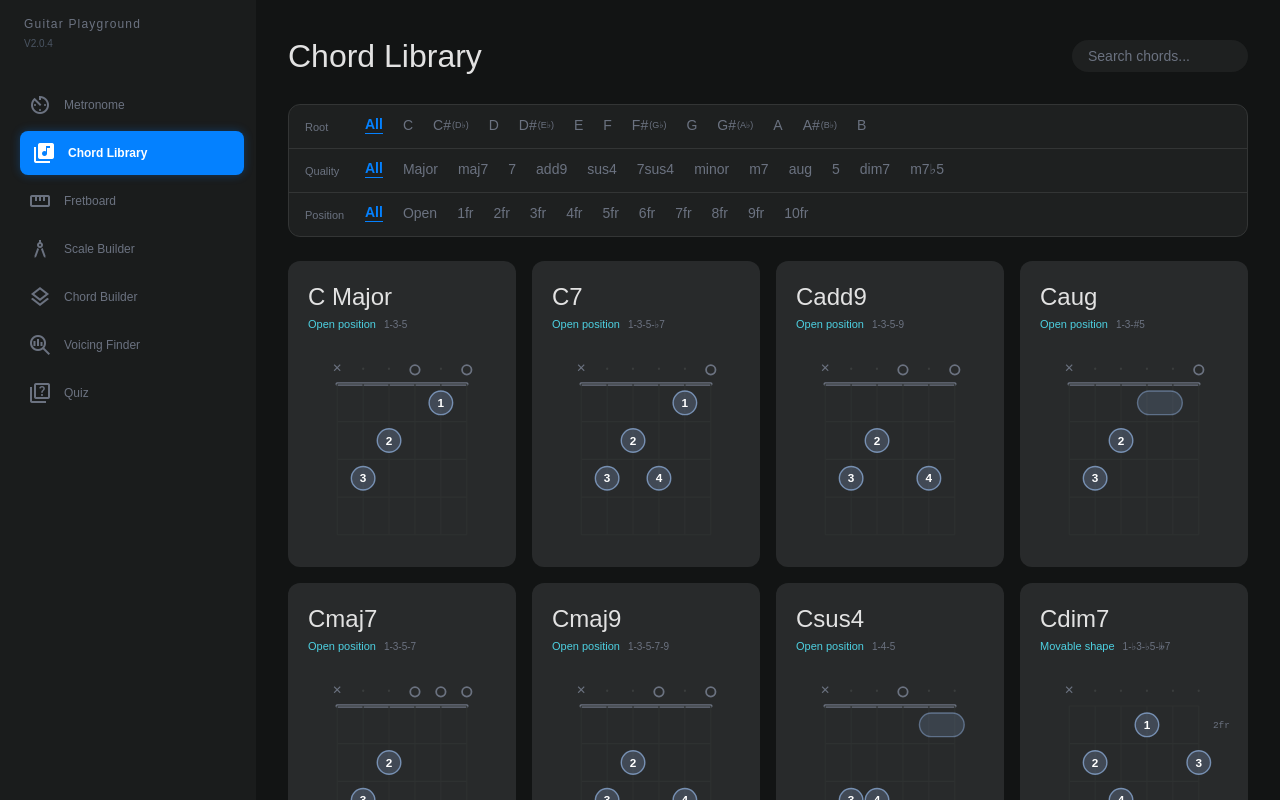
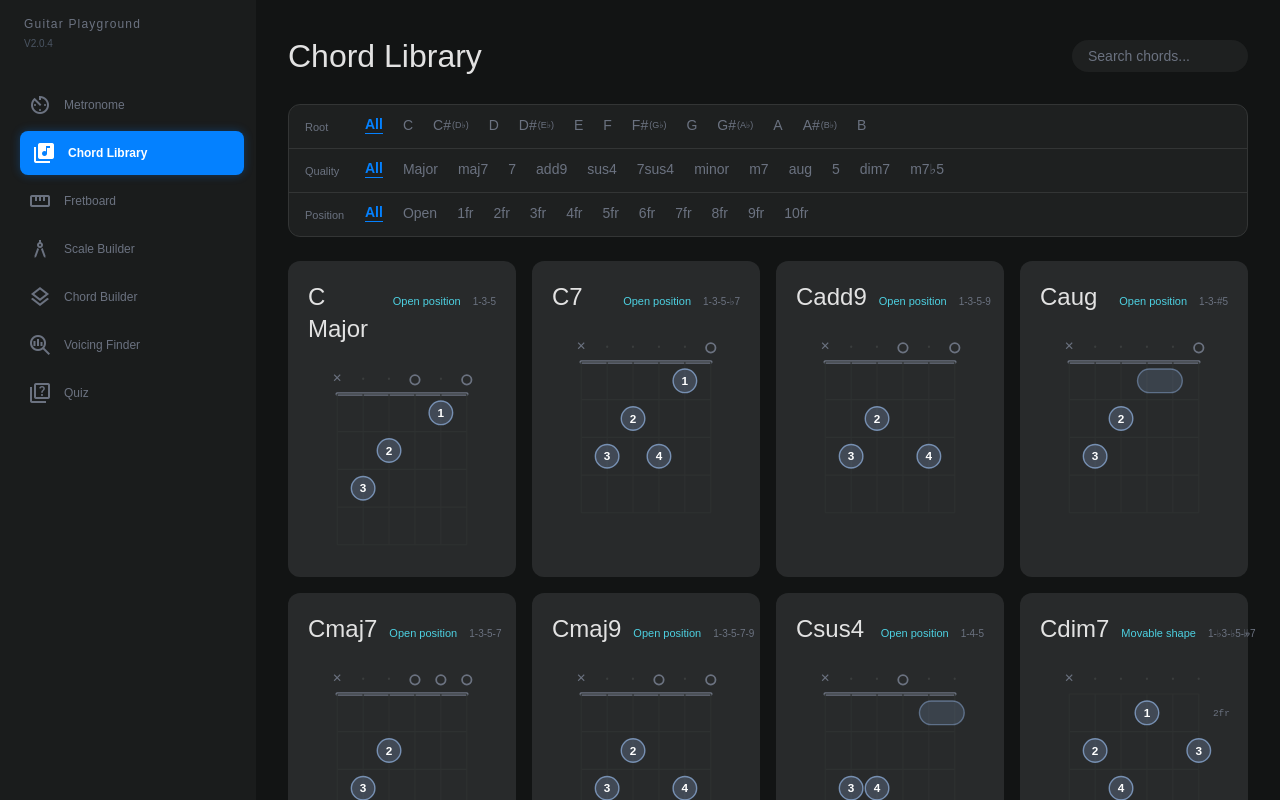
Before and after one commit to ryuros/guitar-playground, a React (Vite) app: page /chord-library in a window 1280 px wide. Built offline with nearby package versions, Linux system fonts and the light colour scheme; a small style sheet from the web is missing.

Commit message:
Revert "feat: group category and formula on same line (row 2) on desktop"
This reverts commit c208bd088f4ba5c5c7abab50cab05cf787f7ec88.

```diff
--- a/src/pages/ChordLibrary.jsx
+++ b/src/pages/ChordLibrary.jsx
@@ -558,9 +558,9 @@ function FilterRow({ label, options, selected, onSelect, labelFn }) {
 function ChordCard({ chord }) {
   return (
     <div className="bg-surface-container-high rounded-xl p-5 flex flex-col gap-3">
-      <div>
+      <div className="flex flex-col md:flex-row md:items-baseline md:justify-between gap-0.5 md:gap-3">
         <h3 className="text-headline-md font-headline-md text-on-surface">{chord.name}</h3>
-        <div className="flex flex-col md:flex-row md:items-baseline gap-0.5 md:gap-2 mt-0.5">
+        <div className="flex flex-col md:flex-row md:items-baseline gap-0.5 md:gap-3 md:shrink-0 md:text-right">
           <span className="text-label-caps font-label-caps text-[#4dd0e1] text-[11px]">{chord.category}</span>
           <span className="text-mono-data font-mono-data text-on-surface-variant text-[10px]">{chord.formula}</span>
         </div>
```
